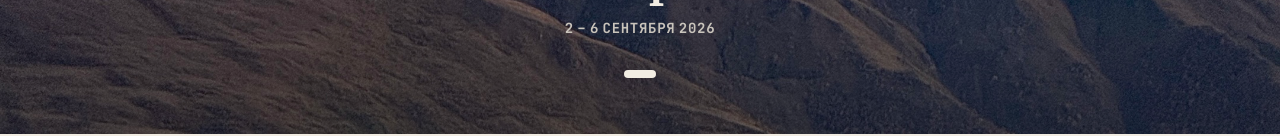
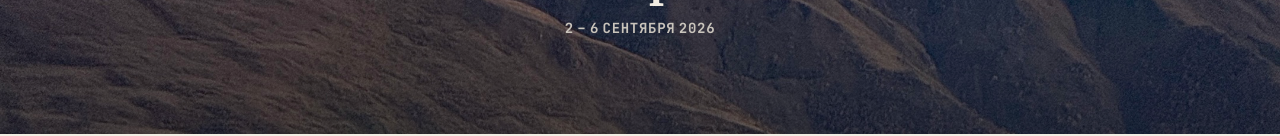
Before and after one commit to Stillonov/sz-shag-za-pereval, a Next.js app: page / in a window 1280 px wide. Shown: the part 666-802 px from the top of the page. Built offline with nearby package versions, Linux system fonts and the light colour scheme.

Commit message:
Skip Hero carousel autoplay and dots for a single upcoming trip
Extracted as a module-level hasMultipleTrips constant (upcomingTrips
is itself a static import, so this avoids a needless per-render
useEffect dependency).

```diff
--- a/src/app/(home)/_components/Hero.tsx
+++ b/src/app/(home)/_components/Hero.tsx
@@ -11,11 +11,14 @@ import { upcomingTrips } from '@/content/upcomingTrips';
 import { cn } from '@/utils/cn';
 
 const AUTOPLAY_DELAY = 6000;
+const hasMultipleTrips = upcomingTrips.length > 1;
 
 export function Hero() {
   const [selectedIndex, setSelectedIndex] = useState(0);
 
   useEffect(() => {
+    if (!hasMultipleTrips) return;
+
     const id = setInterval(() => {
       setSelectedIndex((current) => (current + 1) % upcomingTrips.length);
     }, AUTOPLAY_DELAY);
@@ -77,6 +80,7 @@ export function Hero() {
         </span>
       </div>
 
+      {hasMultipleTrips ? (
         <div className="pointer-events-none absolute inset-x-0 bottom-14 z-10 flex justify-center gap-3">
           {upcomingTrips.map((trip, index) => (
             <span
@@ -88,6 +92,7 @@ export function Hero() {
             />
           ))}
         </div>
+      ) : null}
     </section>
   );
 }
```
Lines whose indentation alone changed are shown as unchanged.
